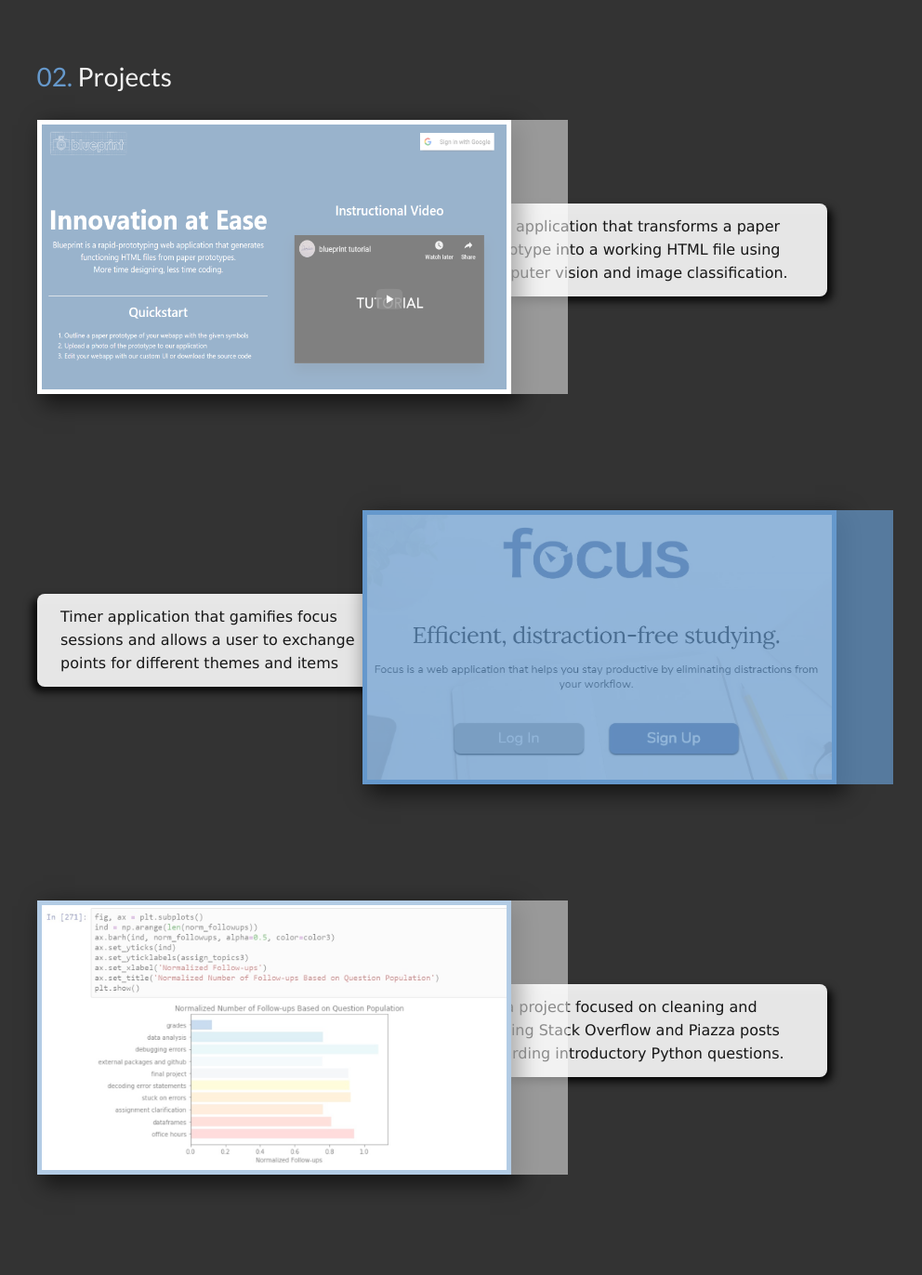
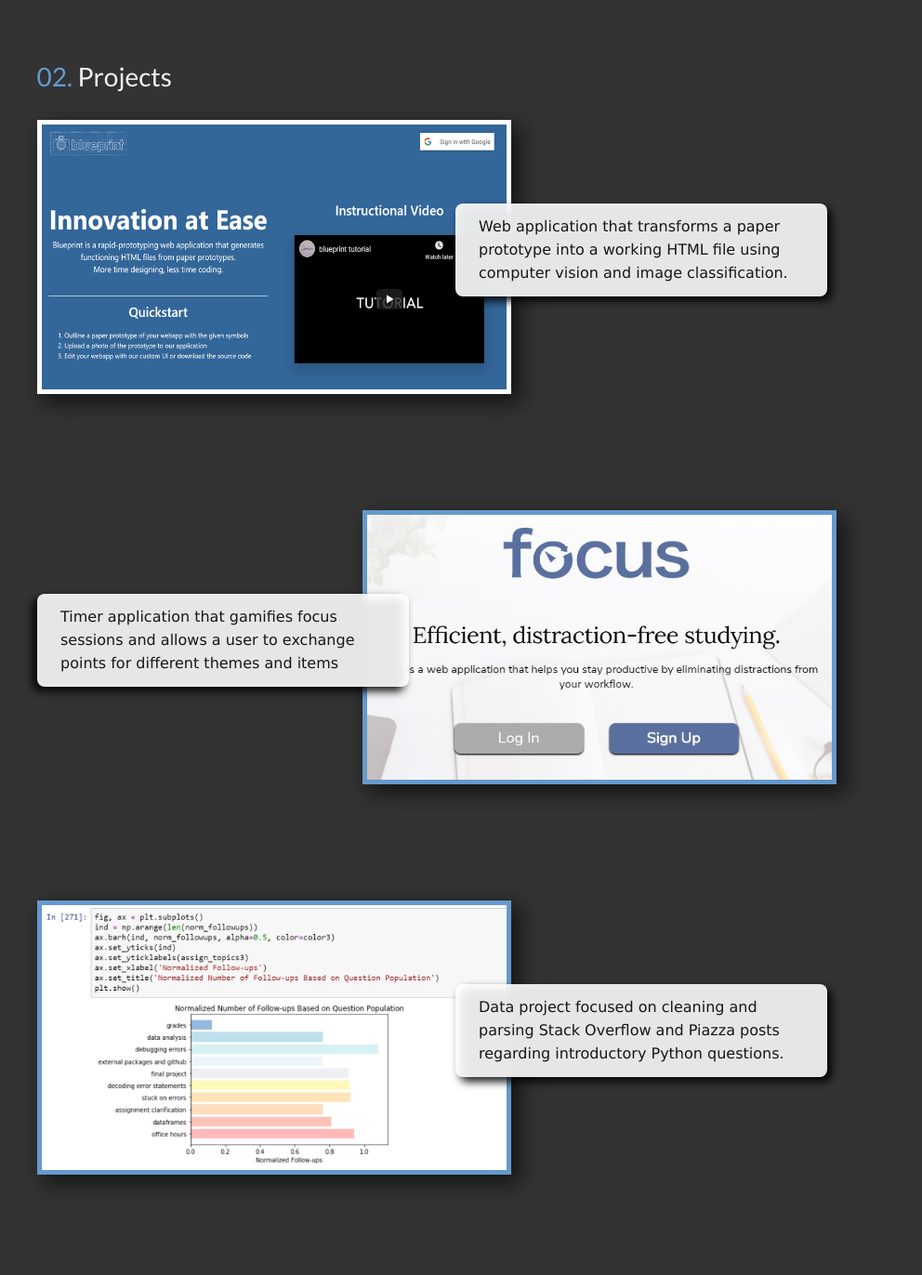
Before and after one commit to edwjchen/edwjchen.github.io-v1, a plain HTML site: page index.html in a window 1280 px wide. Shown: the part 1460-2832 px from the top of the page at 93% size, without its empty margins (114-1106 px from the left). Drawn offline with nearby package versions, Linux system fonts and the light colour scheme.

Commit message:
overlay not working yet

```diff
--- a/index.html
+++ b/index.html
@@ -111,10 +111,10 @@
 			  	</g>
 			</svg>
 
-			<div class="feat_container">
+			<!--div class="feat_container"-->
 				<img class="feat_pic" src='assets/img/blueprint.png' width="500" height="285" onclick="location.href='http://cse110.blueprint.s3-website.us-east-2.amazonaws.com/';" style="cursor: pointer;border:5px solid white">
-				<div class="white_overlay"></div>
-			</div>
+				<!--div class="white_overlay"></div>
+			</div-->
 		</div>
 
 		<div class="featured">
@@ -129,10 +129,10 @@
 			  	</g>
 			</svg>
 
-			<div class="feat_container">
+			<!--div class="feat_container"-->
 				<img class="feat_pic_right" src='assets/img/focus.jpg' width="500" height="285" onclick="location.href='https://threestripes.herokuapp.com/';" style="cursor: pointer;border:5px solid #6699cc">
-				<div class="blue_overlay"></div>
-			</div>
+				<!--div class="blue_overlay"></div>
+			</div-->
 		</div>
 
 		<div class="featured">
@@ -147,10 +147,10 @@
 			  	</g>
 			</svg>
 
-			<div class="feat_container">
+			<!--div class="feat_container"-->
 				<img class="feat_pic" src='assets/img/cogs108.jpg' width="500" height="285" onclick="location.href='https://github.com/Sleightly/COGS108-StackOverflow-Data-Science-Project';" style="cursor: pointer;border:5px solid #6699cc">
-				<div class="white_overlay"></div>
-			</div>
+				<!--div class="white_overlay"></div>
+			</div-->
 		</div>
 
 		<span class="section_title" id="project_title"> More Projects </span>
```
